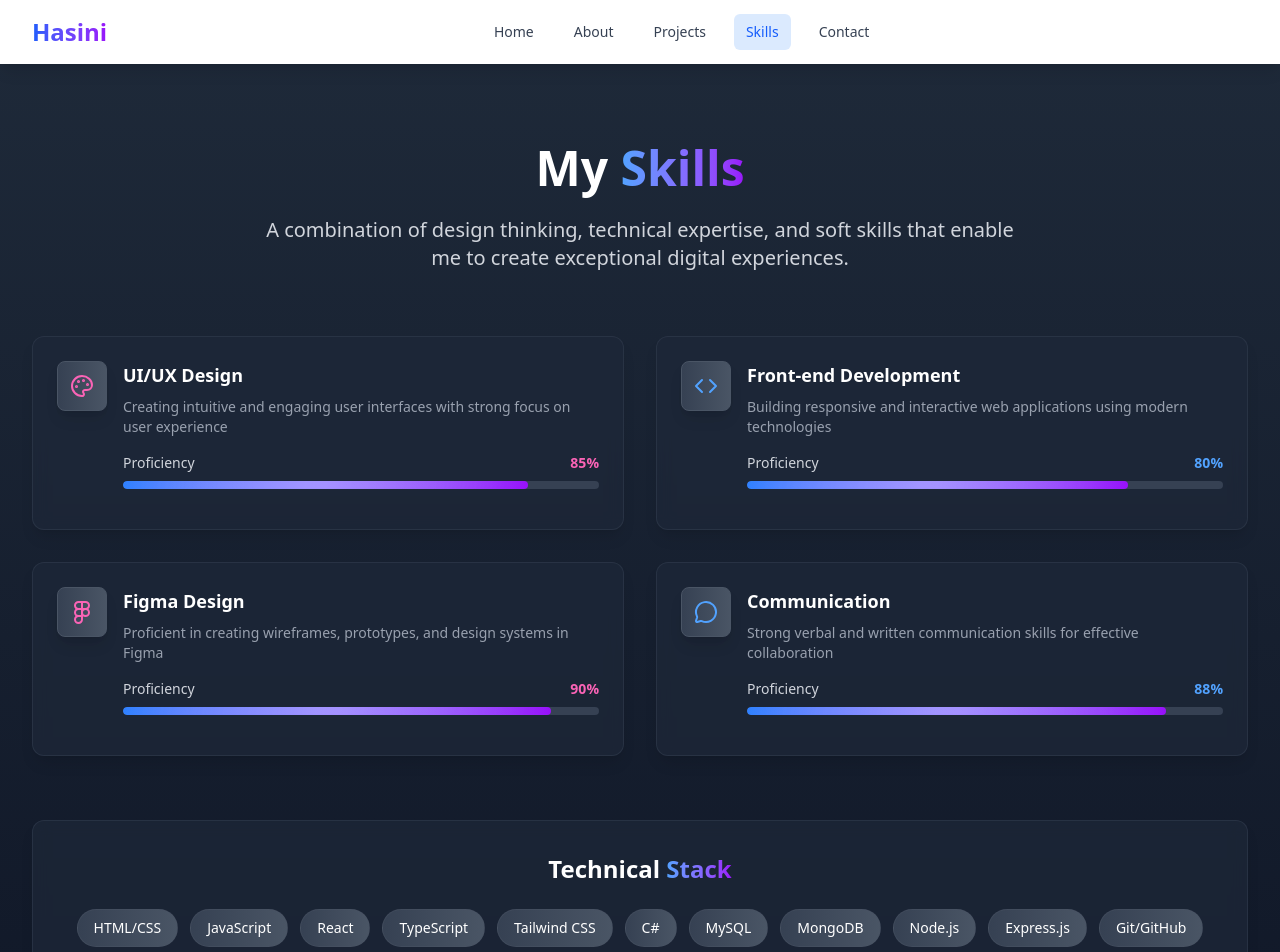
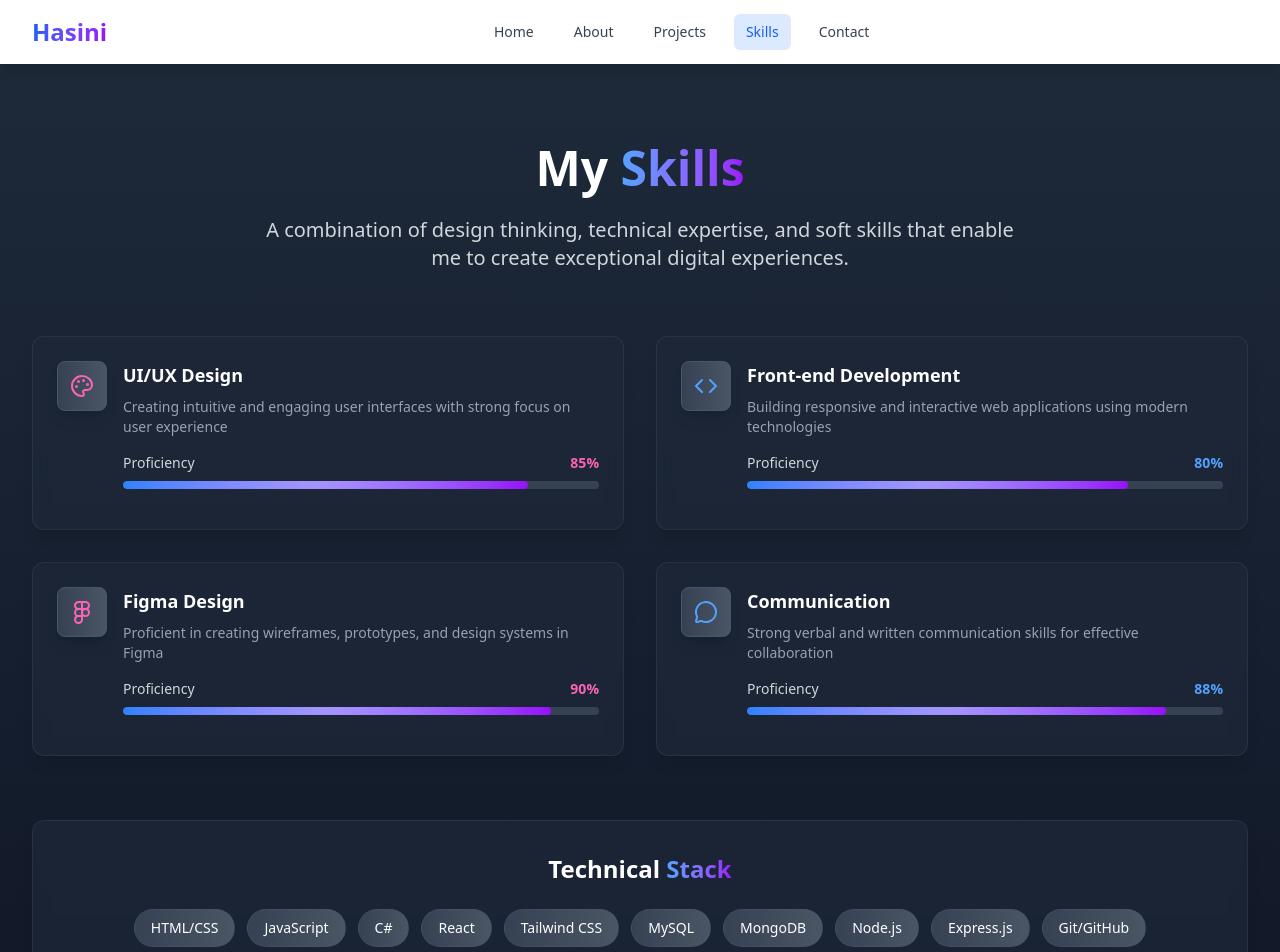
Before and after one commit to ICT-Courses/ict2233-ca-02-HasiniPrabodika, a React (Vite) app in the folder my-portfolio/: page /skills in a window 1280 px wide. Shown: the top 952 px of the page. Built offline with nearby package versions, Linux system fonts and the light colour scheme.

Commit message:
Update technologies in skills

```diff
--- a/my-portfolio/src/pages/Skills.jsx
+++ b/my-portfolio/src/pages/Skills.jsx
@@ -37,8 +37,8 @@ const Skills = () => {
   ];
 
   const technicalSkills = [
-    'HTML/CSS', 'JavaScript', 'React', 'TypeScript', 'Tailwind CSS',
-    'C#', 'MySQL', 'MongoDB', 'Node.js', 'Express.js', 'Git/GitHub'
+    'HTML/CSS', 'JavaScript', 'C#', 'React', 'Tailwind CSS',
+    'MySQL', 'MongoDB', 'Node.js', 'Express.js', 'Git/GitHub'
   ];
 
 
```
